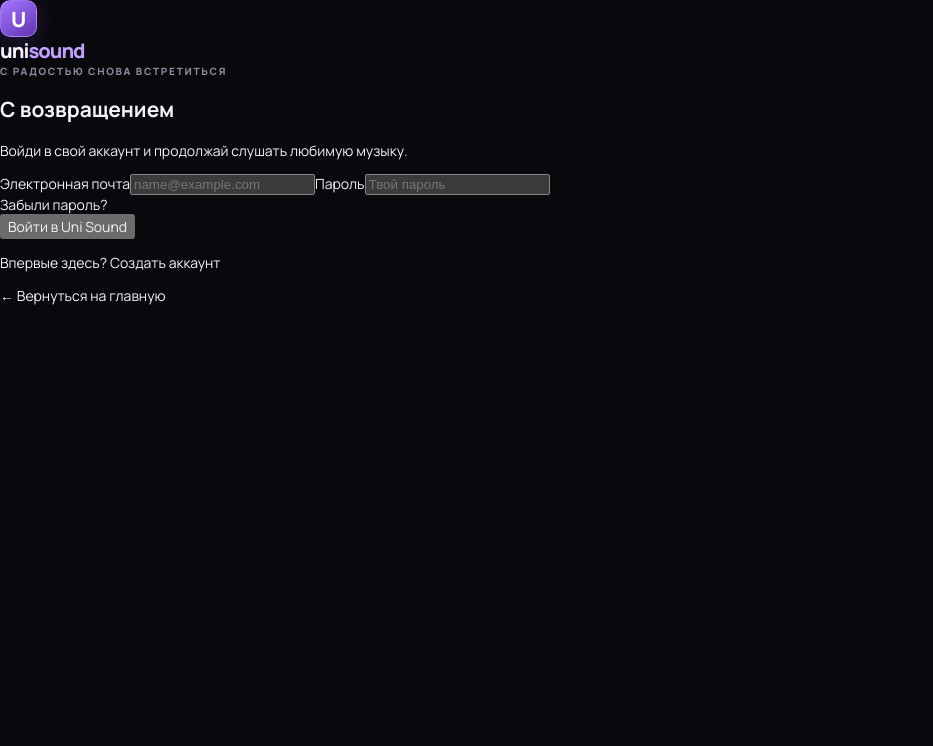
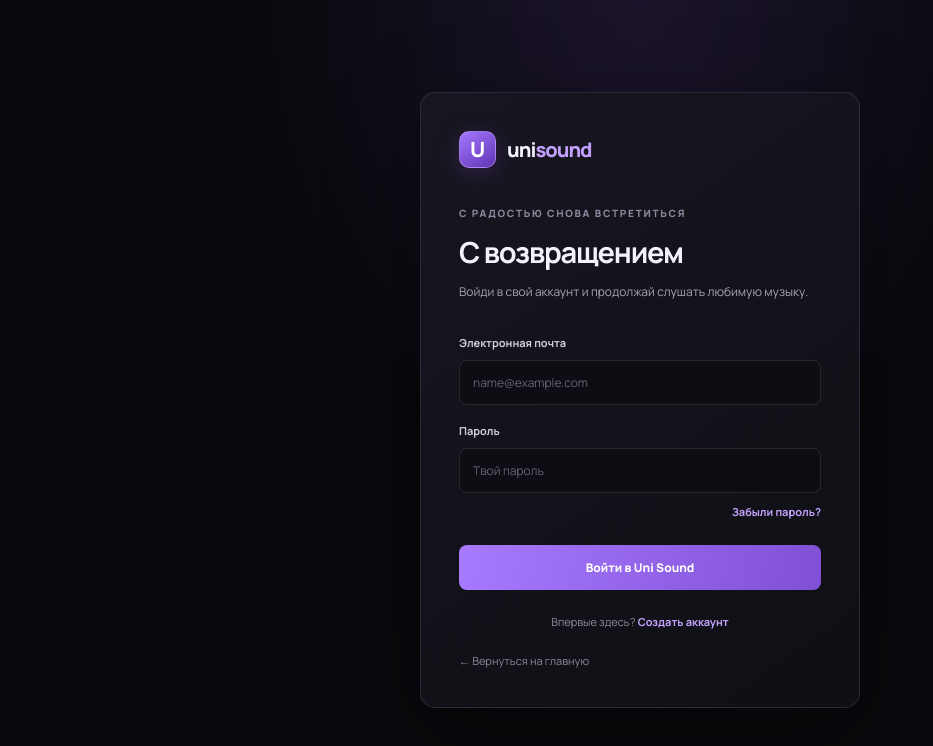
Before and after one commit to Unicon-glitch/uni-sound, a Next.js app: page /login in a window 1280 px wide. Shown: the top 746 px of the page, without its empty margins (0-933 px from the left). Built offline with nearby package versions, Linux system fonts and the light colour scheme.

Commit message:
ui: style authentication and admin pages

```diff
--- a/src/app/globals.css
+++ b/src/app/globals.css
@@ -264,3 +264,93 @@ button { color: inherit; }
 @media (prefers-reduced-motion: reduce) {
   *, *::before, *::after { scroll-behavior: auto !important; transition-duration: .01ms !important; animation-duration: .01ms !important; }
 }
+
+
+/* Authentication and account pages */
+.auth-page {
+  display: grid;
+  min-height: 100vh;
+  place-items: center;
+  padding: 32px 18px;
+  background:
+    radial-gradient(ellipse at 50% 0%, rgba(126, 78, 204, .16), transparent 42%),
+    #09090d;
+}
+.auth-card {
+  width: min(100%, 440px);
+  padding: 38px;
+  border: 1px solid rgba(190,160,255,.15);
+  border-radius: 15px;
+  background: linear-gradient(145deg, rgba(24,22,32,.98), rgba(15,15,21,.98));
+  box-shadow: 0 25px 90px rgba(0,0,0,.35);
+}
+.auth-brand { display: inline-flex; align-items: center; gap: 11px; margin-bottom: 38px; }
+.auth-card h1 { margin: 12px 0 9px; font-size: 29px; letter-spacing: -1.2px; }
+.auth-description { margin: 0 0 25px; color: #a9a3b3; font-size: 12px; line-height: 1.8; }
+.auth-form { display: grid; gap: 10px; }
+.auth-form label { margin-top: 8px; color: #d3cddd; font-size: 11px; font-weight: 700; }
+.auth-form input {
+  width: 100%;
+  height: 45px;
+  padding: 0 13px;
+  border: 1px solid rgba(255,255,255,.1);
+  border-radius: 8px;
+  outline: none;
+  background: #0d0d13;
+  color: white;
+  font: inherit;
+  font-size: 12px;
+  transition: border-color .2s ease, box-shadow .2s ease;
+}
+.auth-form input:focus { border-color: rgba(174,137,255,.7); box-shadow: 0 0 0 3px rgba(155,105,255,.1); }
+.auth-form input::placeholder { color: #686273; }
+.primary-button {
+  display: inline-flex;
+  min-height: 45px;
+  align-items: center;
+  justify-content: center;
+  margin-top: 13px;
+  padding: 0 18px;
+  border: 0;
+  border-radius: 8px;
+  background: linear-gradient(105deg, #a77aff, #8050d4);
+  color: white;
+  cursor: pointer;
+  font-size: 12px;
+  font-weight: 800;
+  transition: filter .2s ease, transform .2s ease;
+}
+.primary-button:hover { filter: brightness(1.1); transform: translateY(-1px); }
+.form-options { display: flex; justify-content: flex-end; margin: 1px 0 3px; }
+.form-options a, .auth-switch a { color: #c2a4ff; font-size: 11px; font-weight: 700; }
+.auth-switch { margin: 24px 0 0; color: #918b9c; font-size: 11px; text-align: center; }
+.back-link { display: inline-block; margin-top: 24px; color: #8d8798; font-size: 11px; }
+.back-link:hover { color: #d0bcf5; }
+.field-hint { margin: 0; color: #817b8b; font-size: 10px; line-height: 1.6; }
+.form-message { margin: 17px 0; padding: 11px 13px; border: 1px solid; border-radius: 8px; font-size: 11px; line-height: 1.6; }
+.form-message.error { border-color: rgba(255,112,132,.25); background: rgba(255,90,115,.07); color: #ff9bab; }
+.form-message.success { border-color: rgba(75,200,145,.25); background: rgba(75,200,145,.07); color: #8ce0b9; }
+.confirmation-card { text-align: center; }
+.confirmation-icon { display: grid; width: 58px; height: 58px; place-items: center; margin: 0 auto 25px; border: 1px solid rgba(190,160,255,.2); border-radius: 15px; background: rgba(155,105,255,.12); color: #c5a7ff; font-size: 25px; }
+.confirmation-card .eyebrow { justify-content: center; }
+.button-link { width: 100%; text-decoration: none; }
+
+.admin-page { min-height: 100vh; background: #0b0a10; }
+.admin-header { display: flex; height: 76px; align-items: center; justify-content: space-between; padding: 0 6%; border-bottom: 1px solid var(--border); }
+.admin-header .brand { margin: 0; }
+.quiet-button { padding: 9px 14px; border: 1px solid var(--border); border-radius: 8px; background: #15141c; color: #c9c2d2; cursor: pointer; font-size: 11px; }
+.admin-content { width: min(1050px, 90%); margin: 0 auto; padding: 65px 0; }
+.admin-content h1 { margin: 15px 0 9px; font-size: clamp(30px, 5vw, 45px); letter-spacing: -1.8px; }
+.admin-status { display: inline-flex; align-items: center; gap: 9px; margin: 12px 0 35px; padding: 9px 12px; border: 1px solid rgba(76,200,145,.2); border-radius: 7px; background: rgba(76,200,145,.06); color: #8bdab5; font-size: 11px; }
+.status-dot { width: 7px; height: 7px; border-radius: 50%; background: #5dd59c; box-shadow: 0 0 12px #5dd59c; }
+.admin-grid { display: grid; grid-template-columns: repeat(3, 1fr); gap: 14px; }
+.admin-card { min-height: 175px; padding: 21px; border: 1px solid var(--border); border-radius: 11px; background: #13121a; }
+.admin-card > span { color: #a987ef; font-size: 10px; font-weight: 800; letter-spacing: 1px; }
+.admin-card h2 { margin: 25px 0 8px; font-size: 16px; }
+.admin-card p { margin: 0; color: #928c9c; font-size: 11px; line-height: 1.7; }
+
+@media (max-width: 600px) {
+  .auth-card { padding: 27px 22px; }
+  .admin-grid { grid-template-columns: 1fr; }
+  .admin-content { padding: 40px 0; }
+}
```
